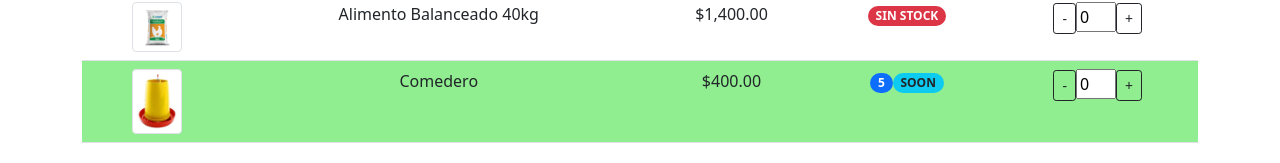
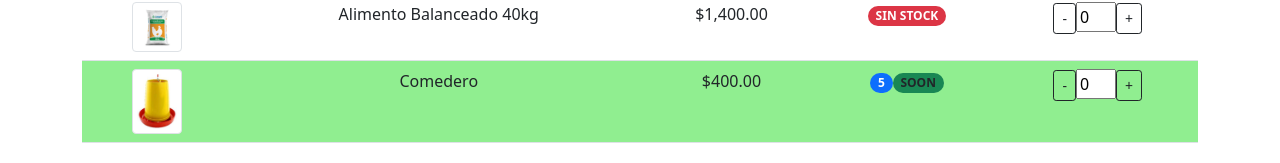
Before and after one commit to kevinghberg/TP-Angular, an Angular app: page /productos in a window 1280 px wide. Shown: the part 297-460 px from the top of the page. Built offline with nearby package versions, Linux system fonts and the light colour scheme.

Commit message:
fixed output auxstock

```diff
--- a/src/app/input-integer/input-integer.component.ts
+++ b/src/app/input-integer/input-integer.component.ts
@@ -26,6 +26,15 @@ export class InputIntegerComponent implements OnInit {
   @Output()
   quantityInputChange: EventEmitter<number> = new EventEmitter<number>();
 
+  @Output()
+  auxstockChange: EventEmitter<number> = new EventEmitter<number>();
+
+
+
+
+
+
+
 
 
 
@@ -46,9 +55,7 @@ export class InputIntegerComponent implements OnInit {
       this.quantityInput--;
 
       this.auxstock++;
-
-
-
+      this.auxstockChange.emit(this.auxstock);
 
       this.quantityInputChange.emit(this.quantityInput);
     }
@@ -60,15 +67,17 @@ export class InputIntegerComponent implements OnInit {
     if (this.quantityInput < this.maxStock && this.soon != true) {
 
       this.quantityInput++;
+
       this.auxstock--;
+
+      console.log(this.auxstock)
+      this.auxstockChange.emit(this.auxstock);
       this.quantityInputChange.emit(this.quantityInput);
     }
     else
       if (this.quantityInput == this.maxStock)
         alert('El stock disponible es' + ' ' + this.maxStock);
   }
-
-
 
   inputQuantityEvent(event: KeyboardEvent,) {
     if (event.key == 'Enter') this.changeQuantityInput();
--- a/src/app/products-list/products-list.component.html
+++ b/src/app/products-list/products-list.component.html
@@ -19,10 +19,10 @@
             <td>
                 <span class="badge rounded-pill bg-primary" *ngIf="product.auxstock>0">{{product.auxstock}} </span>
                 <span class="badge rounded-pill bg-danger" *ngIf="product.auxstock==0"> SIN STOCK</span>
-                <span class="badge rounded-pill bg-info text-dark" *ngIf="product.soon==true"> SOON </span>
+                <span class="badge rounded-pill bg-success text-dark" *ngIf="product.soon==true"> SOON </span>
             </td>
             <td>
-                <app-input-integer [(quantityInput)]="product.quantityInput" [maxStock]="product.stock" [auxstock]="product.auxstock" [soon]="product.soon">
+                <app-input-integer [(quantityInput)]="product.quantityInput" [maxStock]="product.stock" [(auxstock)]="product.auxstock" [soon]="product.soon">
 
                 </app-input-integer>
             </td>
```
Also changed, not shown: src/app/products-list/products-list.component.ts (line endings or trailing spaces).
